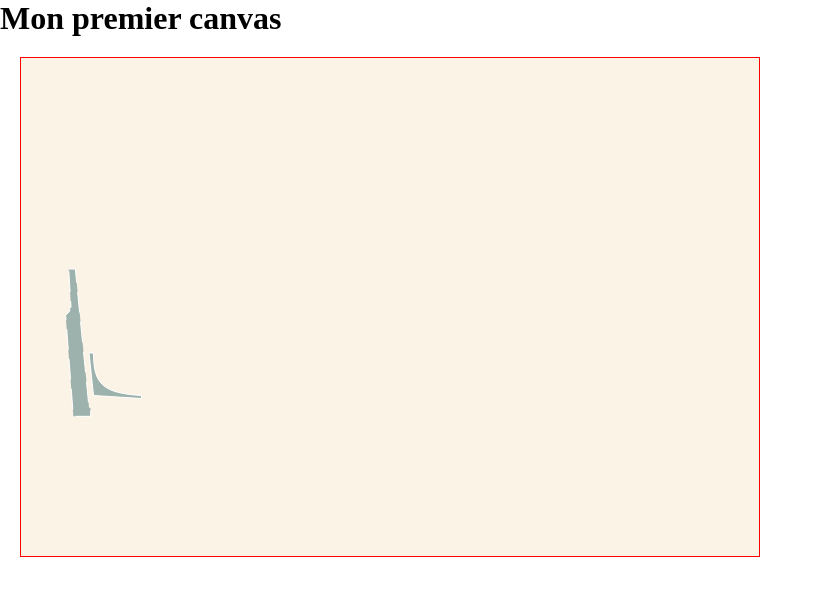
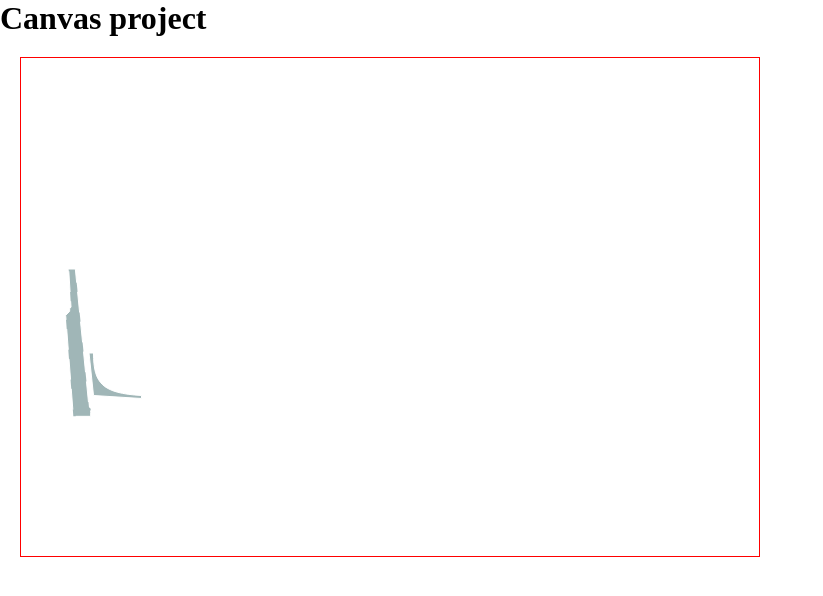
Before and after one commit to chriseyes/canvas-work, a website: page index.html in a window 1280 px wide. Shown: the whole page, without its empty margins (0-823 px from the left). Drawn offline with Linux system fonts and the light colour scheme.

Commit message:
corrections for color path with clearRect avec optimize code

```diff
--- a/css/style.css
+++ b/css/style.css
@@ -8,7 +8,7 @@ h1{
 	border:1px solid red;
 	margin:20px;
 	transition: 5s ease;
-	background-color: rgba(251,244,230,1);
+	background-color: #fff;
 	max-width: 738px;
 }
 #canvas3{border:3px solid #000;}
--- a/index.html
+++ b/index.html
@@ -4,11 +4,11 @@
 <meta http-equiv="Content-Type" content="text/html; charset=utf-8" />
 <meta name="viewport" content="width=device-width, initial-scale=1" />
 <link rel="stylesheet" type="text/css" href="css/style.css">
-<title>Canvas style</title>
+<title>Canvas project</title>
 
 </head>
 <body>
-<h1>Mon premier canvas </h1>
+<h1>Canvas project</h1>
 
 <canvas id="canvas" width="738" height="498">
 	<p>Votre navigateur ne supporte pas CANVAS.</p>
--- a/js/app2.js
+++ b/js/app2.js
@@ -6,7 +6,8 @@ window.onload = function(){
 			ctx = c.getContext("2d"),
   		pixelRatio = window.devicePixelRatio,
   		mouseX = 999,
-  		mouseY = 999;
+  		mouseY = 999,
+  		offset = 0;
 
 
 	console.log("Pixel ratio : "+window.devicePixelRatio);
@@ -27,17 +28,15 @@ if (pixelRatio > 1) {
  		var image = new Image();
  		image.src = src;
  		context.drawImage(image,x,y,width,height);
+ 		console.log('ok');
  };
 
- drawimage(ctx,"navire.jpg",0,0,738,498);
-
-	var pieces = [],
-			offset = 0;
+ //drawimage(ctx,"navire.jpg",0,0,738,498);
 
 	// function for write a text
 	function writeMessage(canvas, message, x, y) {
-  ctx.clearRect(490, 5, 250, 20);
-  ctx.fillStyle="rgba(251,244,230,1)";
+	  ctx.rect(490, 5, 250, 20);
+	  ctx.fillStyle = "rgba(251,244,230,1)";
 	  ctx.font = '12pt Calibri';
 	  ctx.fillStyle = 'black';
 	  ctx.fillText(message, x, y);
@@ -51,26 +50,9 @@ function getMousePos(canvas, evt) {
 	  };
 	};
 
-canvas.addEventListener('mousemove', function(evt) {
-  var mousePos = getMousePos(canvas, evt);
-  var message = 'x : ' + mousePos.x + ', y :' + mousePos.y.toFixed(0);
-  writeMessage(c, message, 635, 20);
-}, false);
-
-// var eventSurvol = function(ctx){
-
-// 	c.addEventListener('mousemove',function(e){
-// 		var posX = e.pageX - this.offsetLeft;
-//     var posY = e.pageY - this.offsetTop;
-
-// 	});
-// };
-
-
 	function findOffset(obj) {
     var curX = 0,
         curY = 0;
-    console.log(curX);
     if (obj.offsetParent) {
         do {
             curX += obj.offsetLeft;
@@ -78,19 +60,25 @@ function findOffset(obj) {
         } while (obj = obj.offsetParent);
     return {x:curX,y:curY};
     }
-}
+	};
 
 	function updateCanvas(e){
 	    var pos = findOffset(canvas);
-    console.log(pos);
+	    //console.log(pos);
 	    mouseX = e.pageX - pos.x;
 	    mouseY = e.pageY - pos.y;
 	    //console.log(mouseX);
-    // ctx.clearRect(0,0,canvas.width,canvas.height);
-
+			ctx.clearRect(0,0,canvas.width,canvas.height);
+			drawimage(ctx,"navire.jpg",0,0,738,498);
 	  	courbedetambot(ctx);
 			gouvernail(ctx);
-}
+	};
+
+	function showXY(evt) {
+	  var mousePos = getMousePos(canvas, evt);
+	  var message = 'x : ' + mousePos.x + ', y :' + mousePos.y.toFixed(0);
+	  writeMessage(c, message, 635, 20);
+	};
 
 
 	var gouvernail = function(ctx) {
@@ -124,7 +112,7 @@ function updateCanvas(e){
 	    canvas.style.cursor = 'pointer';
 	    ctx.fillStyle = "rgba(0, 0, 0, 1)";
 	    ctx.fill();
-	    console.log("dedans 1");
+	    //console.log("dedans 1");
 	  }else{
 	  	canvas.style.cursor = 'default';
 	  };
@@ -151,28 +139,22 @@ function updateCanvas(e){
 	    canvas.style.cursor = 'pointer';
 	    ctx.fillStyle = "rgba(0, 0, 0, 1)";
 	    ctx.fill();
-	    console.log("dedans 2");
+	    //console.log("dedans 2");
 	  }else{
 	  	canvas.style.cursor = 'default';
 	  	ctx.fillStyle = "rgba(98, 134, 136, 1)";
 	  };
 	};
 
+
+	canvas.addEventListener('mousemove',updateCanvas,false);
+	canvas.addEventListener('mousemove', showXY, false);
+
+	ctx.fillStyle = "rgba(251,244,230,1)";
+	ctx.rect(0,0,canvasWidth,canvasHeight);
+	ctx.fill();
+	drawimage(ctx,"navire.jpg",0,0,738,498);
   courbedetambot(ctx);
 	gouvernail(ctx);
-	// eventSurvol(ctx);
-canvas.addEventListener('mousemove',updateCanvas,false);
-
-// var offset = 0;
-// function drw() {
-//   offset++;
-//   if(offset > 1600){
-//     offset = 0
-//   }
-//   gouvernail(ctx);
-//   setTimeout(drw,20);
-// };
-// drw();
-// draw(ctx);
 
 };
```
Lines whose indentation alone changed are shown as unchanged.
